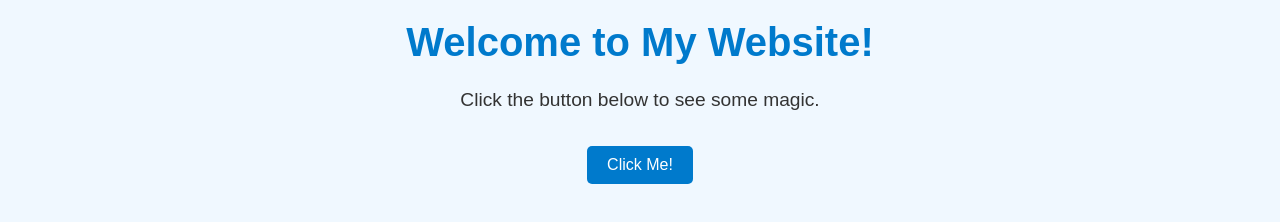
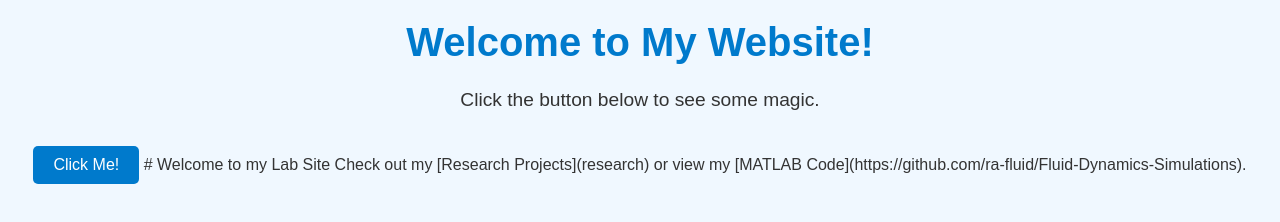
Before and after one commit to RA-Fluid/website, a plain HTML site: page index.html in a window 1280 px wide. Drawn offline with Linux system fonts and the light colour scheme.

Commit message:
Update index.html

```diff
--- a/index.html
+++ b/index.html
@@ -13,3 +13,5 @@
     <script src="script.js"></script>
 </body>
 </html>
+# Welcome to my Lab Site
+Check out my [Research Projects](research) or view my [MATLAB Code](https://github.com/ra-fluid/Fluid-Dynamics-Simulations).
```
